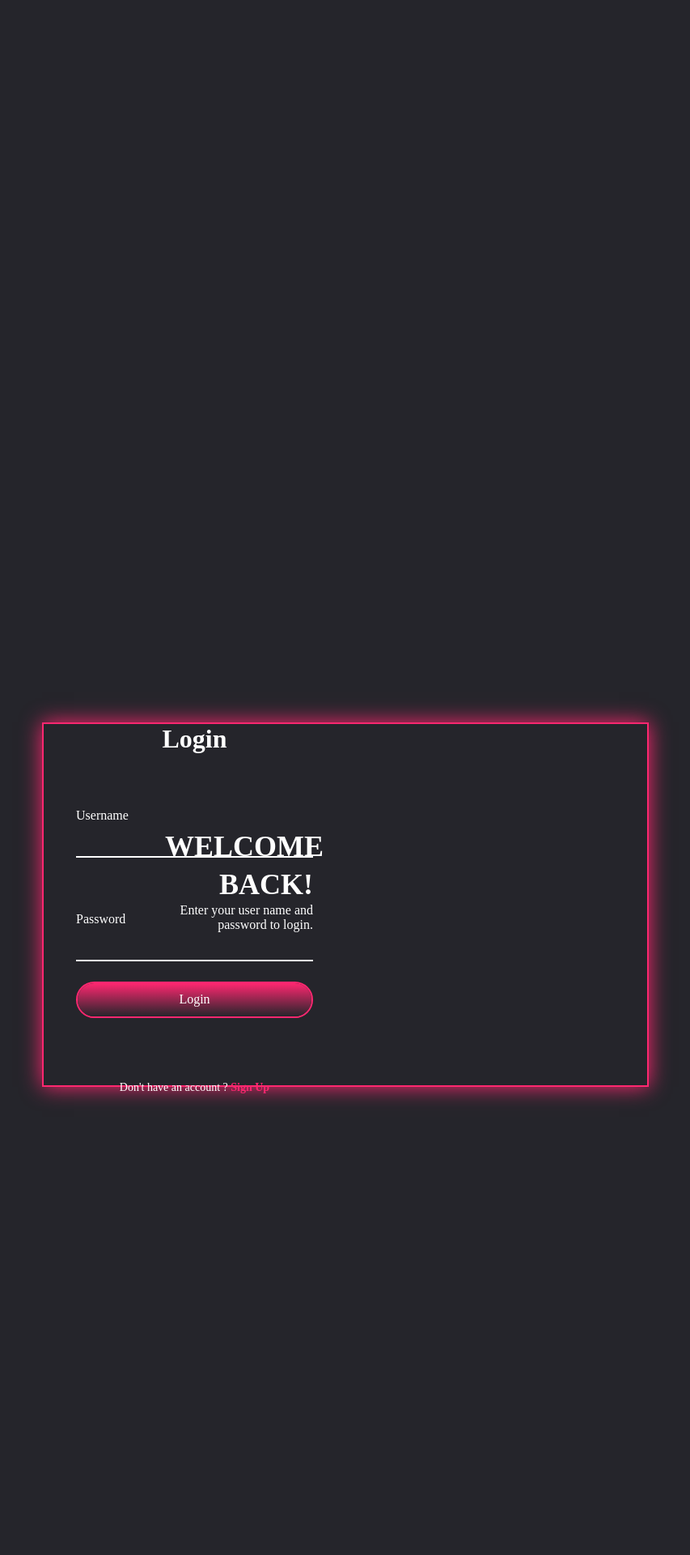
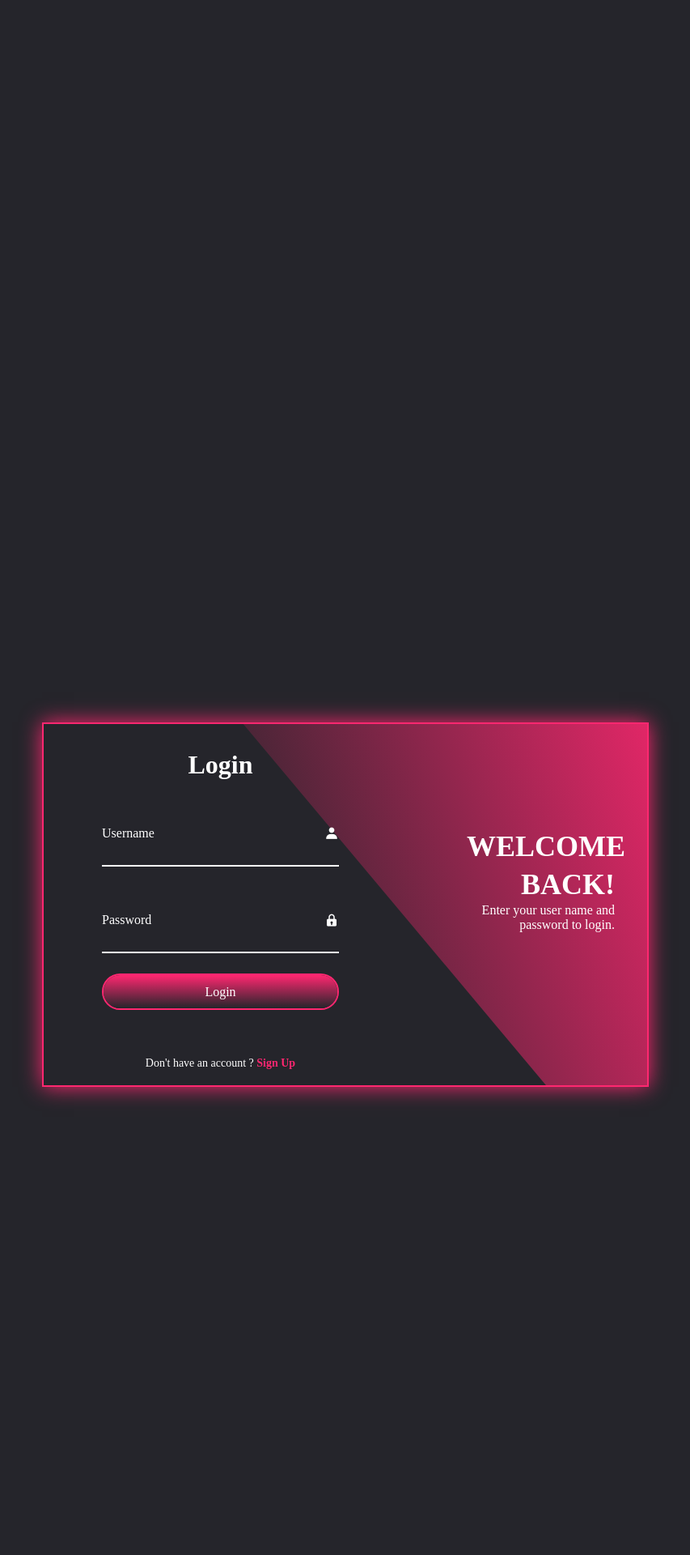
Before and after one commit to Prabhsimran04/Event-management-system, a Django app: page /register in a window 1280 px wide. Shown: the top 1920 px of the page at 81% size, without its empty margins (213-1066 px from the left). Run offline with Django 5.2, Linux system fonts and the light colour scheme.

Commit message:
register page problem commit

```diff
--- a/event_management/attendee/static/attendee/register.css
+++ b/event_management/attendee/static/attendee/register.css
@@ -1,20 +1,23 @@
 /* Google Fonts - Poppins */
 @import url('https://fonts.googleapis.com/css2?family=Lora:ital,wght@0,400..700;1,400..700&display=swap');
-*{
+
+* {
     margin: 0;
     padding: 0;
     box-sizing: border-box;
     font-family: "poppins";
     color: #fff;
 }
-body{
+
+body {
     display: flex;
     justify-content: center;
     align-items: center;
     min-height: 100vh;
     background: #25252b;
 }
-.container{
+
+.container {
     position: relative;
     width: 750px;
     height: 450px;
@@ -24,8 +27,10 @@ body{
     justify-content: center;
     flex-direction: column;
     align-items: space-around;
+    overflow: hidden;
 }
-.container .form-box{
+
+.container .form-box {
     position: absolute;
     top: 0;
     width: 50%;
@@ -33,22 +38,54 @@ body{
     display: flex;
     justify-content: start;
     flex-direction: column;
+    margin: 2rem;
 }
-.login{
+
+.form-box.login {
     left: 0;
     padding: 0 40px;
 }
-.form-box h2{
+.form-box.login .animation{
+    transform: translateX(0%);
+    transition: .7s;
+    opacity: 1;
+    transition-delay: calc(.1s * var(--D));
+
+}
+.container.active .form-box.login .animation{
+    transform: translateX(-150%);
+    opacity: 1;
+}
+.form-box.register {
+    display: none;
+    right: 0;
+    padding: 0 60px;
+}
+.form-box.register .animation{
+    transform: translateX(120%);
+    transition: .7s ease;
+    opacity: 0;
+
+    transition-delay: calc(.1s * var(--D));
+
+}
+.container.active .form-box.register .animation{
+    transform: translateX(-150%);
+    opacity: 1;
+}
+.form-box h2 {
     font-size: 32px;
     text-align: center;
 }
-.form-box .input-box{
+
+.form-box .input-box {
     position: relative;
     width: 100%;
-    height: 50%;
+    height: 40%;
     margin-top: 25px;
 }
-.input-box input{
+
+.input-box input {
     width: 100%;
     height: 100%;
     background: transparent;
@@ -61,12 +98,13 @@ body{
     padding-right: 40px;
     transition: .5s;
 }
+
 .input-box input:focus,
-.input-box input:valid{
+.input-box input:valid {
     border-bottom: 2px solid #ff2770;
 }
 
-.input-box label{
+.input-box label {
     position: absolute;
     top: 50%;
     left: 0;
@@ -75,12 +113,14 @@ body{
     color: #fff;
     transition: .5s;
 }
-.input-box input:focus ~ label,
-.input-box input:valid ~ label{
+
+.input-box input:focus~label,
+.input-box input:valid~label {
     top: -5px;
     color: #ff2770;
 }
-.input-box i{
+
+.input-box i {
     position: absolute;
     top: 50%;
     right: 0;
@@ -88,11 +128,13 @@ body{
     transform: translateY(-50%);
     transition: .5s;
 }
-.input-box input:focus ~ i,
-.input-box input:valid ~ i{
+
+.input-box input:focus~box-icon,
+.input-box input:valid~box-icon {
     color: #ff2770;
 }
-.btn{
+
+.btn {
     position: relative;
     width: 100%;
     height: 45px;
@@ -105,7 +147,8 @@ body{
     overflow: hidden;
     z-index: 1;
 }
-.btn::before{
+
+.btn::before {
     content: "";
     position: absolute;
     height: 300%;
@@ -116,23 +159,28 @@ body{
     z-index: -1;
     transition: .5s;
 }
-.btn:hover:before{
+
+.btn:hover::before {
     top: 0;
 }
-.regi-link{
+
+.regi-link {
     font-size: 14px;
     text-align: center;
     margin: 20px 0 10px;
 }
-.regi-link a{
+
+.regi-link a {
     text-decoration: none;
     color: #ff2770;
     font-weight: 600;
 }
-.regi-link a:hover{
+
+.regi-link a:hover {
     text-decoration: underline;
 }
-.info-content{
+
+.info-content {
     position: absolute;
     top: 0;
     height: 100%;
@@ -141,21 +189,69 @@ body{
     justify-content: center;
     flex-direction: column;
 }
-.info-content.login{
+
+.info-content.login {
     right: 0;
     text-align: right;
     padding: 0 40px 60px 150px;
 }
-.info-content h2{
+.info-content.login .animation{
+    transform: translateX(0%);
+    transition: .7s ease;
+    transition-delay: calc(.1s * var(--D));
+}
+.container.active .info-content.login .animation{
+    transform: translateX(120%);
+    opacity: 1;
+}
+
+.info-content.register {
+    right: 0;
+    text-align: right;
+    padding: 0 40px 60px 150px;
+    display: none;
+}
+
+.info-content h2 {
     text-transform: uppercase;
     font-size: 36px;
     line-height: 1.3;
 }
-.info-content p{
+
+.info-content p {
     font-size: 16px;
 }
-.container .curved-shape{
+
+.container .curved-shape {
     position: absolute;
     right: 0;
     top: -5px;
+    height: 600px;
+    width: 850px;
+    background: linear-gradient(45deg, #25252b, #ff2770);
+    transform: rotate(10deg) skewY(40deg);
+    transform-origin: bottom right;
+    transition: 1.5s ease;
 }
+
+.container.active .curved-shape {
+    transform: rotate(0deg) skewY(0deg);
+}
+
+.container .curved-shape2 {
+    position: absolute;
+    left: 250px;
+    top: 100%;
+    height: 700px;
+    width: 850px;
+    /*background: linear-gradient(45deg, #25252b, #ff2770);*/
+    background: #25252b;
+    border-top: 3px solid #ff2770;
+    transform: rotate(10deg) skewY(40deg);
+    transform-origin: bottom left;
+    transition: 1.5s ease;
+}
+.container.active .curved-shape2 {
+    transform: rotate(-11deg) skewY(-41deg);
+    transition-delay: 1.2s;
+}
--- a/event_management/attendee/static/attendee/register.js
+++ b/event_management/attendee/static/attendee/register.js
@@ -0,0 +1,6 @@
+const container=document.querySelector('.container');
+const LoginLink=document.querySelector('.SignInLink');
+const RegisterLink=document.querySelector('.SignUpLink');
+RegisterLink.addEventListener('click',()=>{
+    container.classList.add('active');
+})
--- a/event_management/attendee/templates/register.html
+++ b/event_management/attendee/templates/register.html
@@ -1,45 +1,79 @@
 <!DOCTYPE html>
 {% load static %}
 <html lang="en">
+
 <head>
     <meta charset="UTF-8">
     <meta name="viewport" content="width=device-width, initial-scale=1.0">
     <title>Registration</title>
     <link rel="stylesheet" href="{% static 'attendee\register.css' %}">
-    <link rel="stylesheet" href="https://cdnjs.cloudflare.com/ajax/libs/font-awesome/6.7.2/css/all.min.css" integrity="sha512-Evv84Mr4kqVGRNSgIGL/F/aIDqQb7xQ2vcrdIwxfjThSH8CSR7PBEakCr51Ck+w+/U6swU2Im1vVX0SVk9ABhg==" crossorigin="anonymous" referrerpolicy="no-referrer" />
+    <link href='https://unpkg.com/boxicons@2.1.4/css/boxicons.min.css' rel='stylesheet'>
 </head>
+
 <body>
     <!-- MAKE A LOGIN FORM -->
-     <div class="container">
+    <div class="container">
         <div class="curved-shape"></div>
+        <div class="curved-shape2"></div>
         <div class="form-box login">
-            <h2>Login</h2>
+            <h2 class="animation" style="--D:0">Login</h2>
             <form action="#">
-                <div class="input-box">
+                <div class="input-box animation" style="--D:1">
+                    <input type="text" required>
+                    <label for=""> Username</label>
+                    <i class='bx bxs-user'></i>
+                </div>
+
+                <div class="input-box animation" style="--D:2">
+                    <input type="text" required>
+                    <label for="">Password</label>
+                    <i class='bx bxs-lock'></i>
+
+                </div>
+                <div class="input-box animation" style="--D:3">
+                    <button class="btn" type="submit">Login</button>
+                </div>
+                <div class="regi-link animation" style="--D:4">
+                    <p>Don't have an account ? <a href="#" class="SignUpLink">Sign Up</a></p>
+                </div>
+            </form>
+        </div>
+        <div class="info-content login">
+            <h2 class="animation" style="--D:0">WELCOME BACK!</h2>
+            <p class="animation" style="--D:1">Enter your user name and password to login.</p>
+        </div>
+
+
+        <div class="form-box register">
+            <h2 class="animation">Sign Up</h2>
+            <form action="#">
+                <div class="input-box animation">
                     <input type="text" required>
                     <label for=""> Username</label>
 
                 </div>
 
-                <div class="input-box">
+                <div class="input-box animation">
                     <input type="text" required>
                     <label for="">Password</label>
 
                 </div>
-                <div class="input-box">
-                    <button class="btn" type="submit">Login</button>
+                <div class="input-box animation">
+                    <button class="btn" type="submit">Register</button>
                 </div>
-                <div class="regi-link">
-                    <p>Don't have an account ? <a href="#" class="SignUpLink">Sign Up</a></p>
+                <div class="regi-link animation">
+                    <p>Don't have an account ? <a href="#" class="SignInLink">Sign In</a></p>
                 </div>
             </form>
         </div>
-        <div class="info-content login">
-            <h2>WELCOME BACK!</h2>
-            <p>Enter your user name and password to login.</p>
+        <div class="info-content register">
+            <h2 class="animation">Welcome!</h2>
+            <p class="animation">Fill the required fields to register.</p>
         </div>
-     </div>
-<script src="{% static 'attendee\register.js' %}"></script>
+    </div>
+    <script src="https://unpkg.com/boxicons@2.1.4/dist/boxicons.js"></script>
+    <script src="{% static 'attendee\register.js' %}"></script>
 
 </body>
+
 </html>
```
